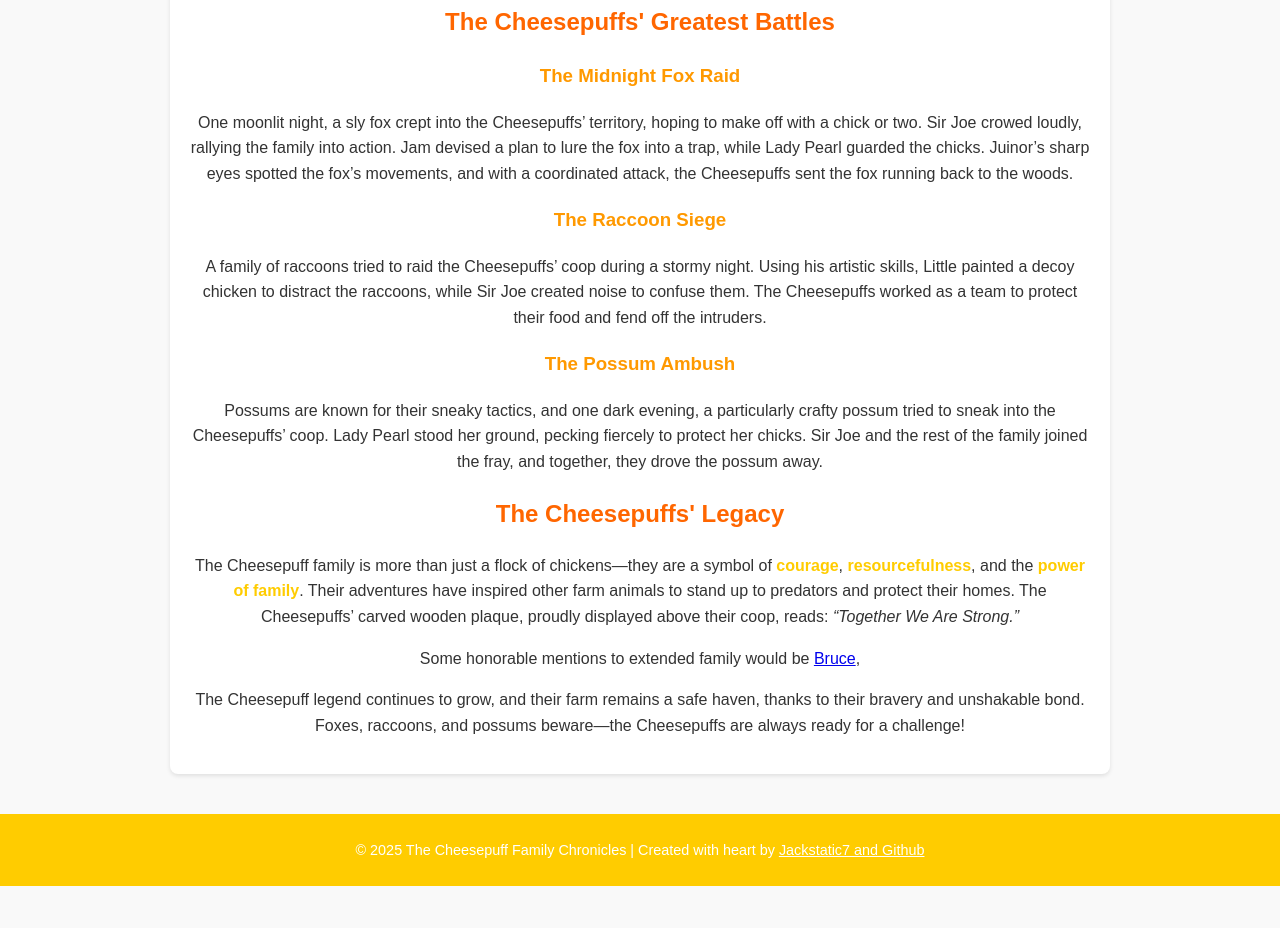
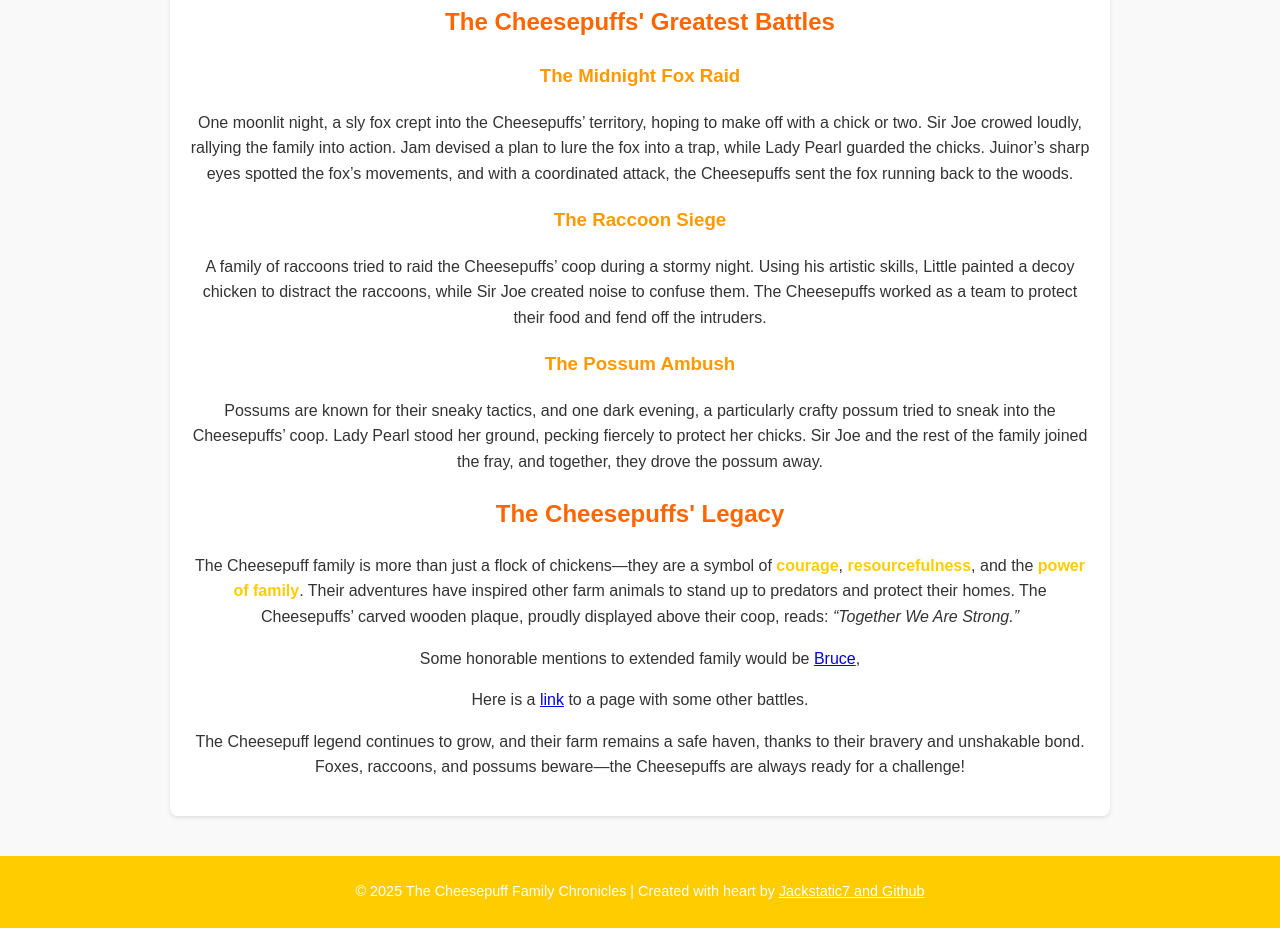
Before and after one commit to Jackstatic7/4myAIclass, a plain HTML site: page index.html in a window 1280 px wide. Shown: the part 1442-2370 px from the top of the page. Before the commit the page ends 2328 px from the top, so only its background shows below. Drawn offline with Linux system fonts and the light colour scheme; a web font is replaced by a local one.

Commit message:
Update index.html
added link to the new page

```diff
--- a/index.html
+++ b/index.html
@@ -163,6 +163,7 @@
             <h2>The Cheesepuffs' Legacy</h2>
             <p>The Cheesepuff family is more than just a flock of chickens—they are a symbol of <span class="highlight">courage</span>, <span class="highlight">resourcefulness</span>, and the <span class="highlight">power of family</span>. Their adventures have inspired other farm animals to stand up to predators and protect their homes. The Cheesepuffs’ carved wooden plaque, proudly displayed above their coop, reads: <em>“Together We Are Strong.”</em></p>
             <p>Some honorable mentions to extended family would be <a href="https://jackstatic7.github.io/4myAIclass/Bruce.html">Bruce</a>,</p>
+            <p>Here is a <a href="https://jackstatic7.github.io/4myAIclass/otherfights">link</a> to a page with some other battles.</p>
             <p>The Cheesepuff legend continues to grow, and their farm remains a safe haven, thanks to their bravery and unshakable bond. Foxes, raccoons, and possums beware—the Cheesepuffs are always ready for a challenge!</p>
         </section>
     </main>
```
